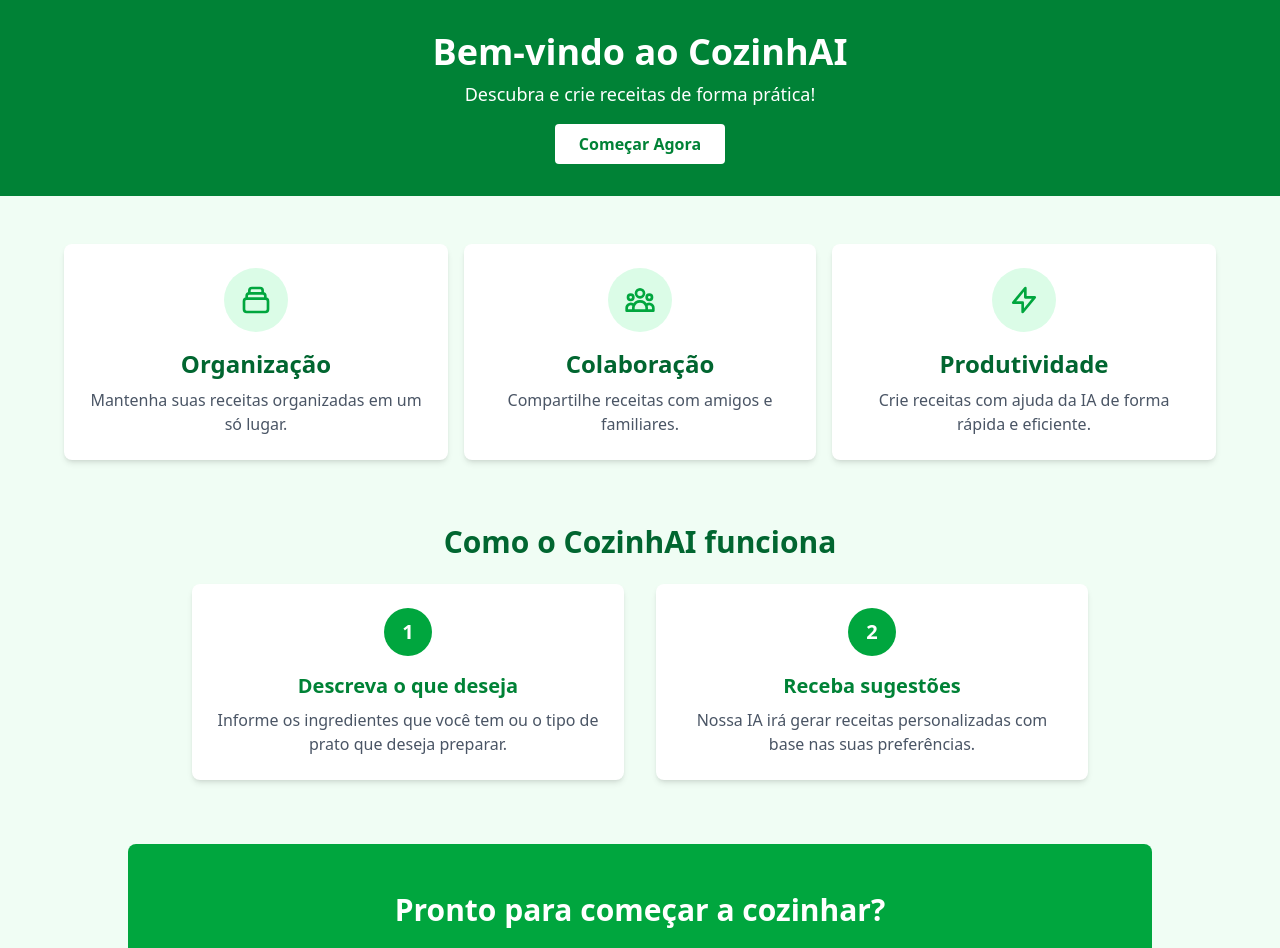
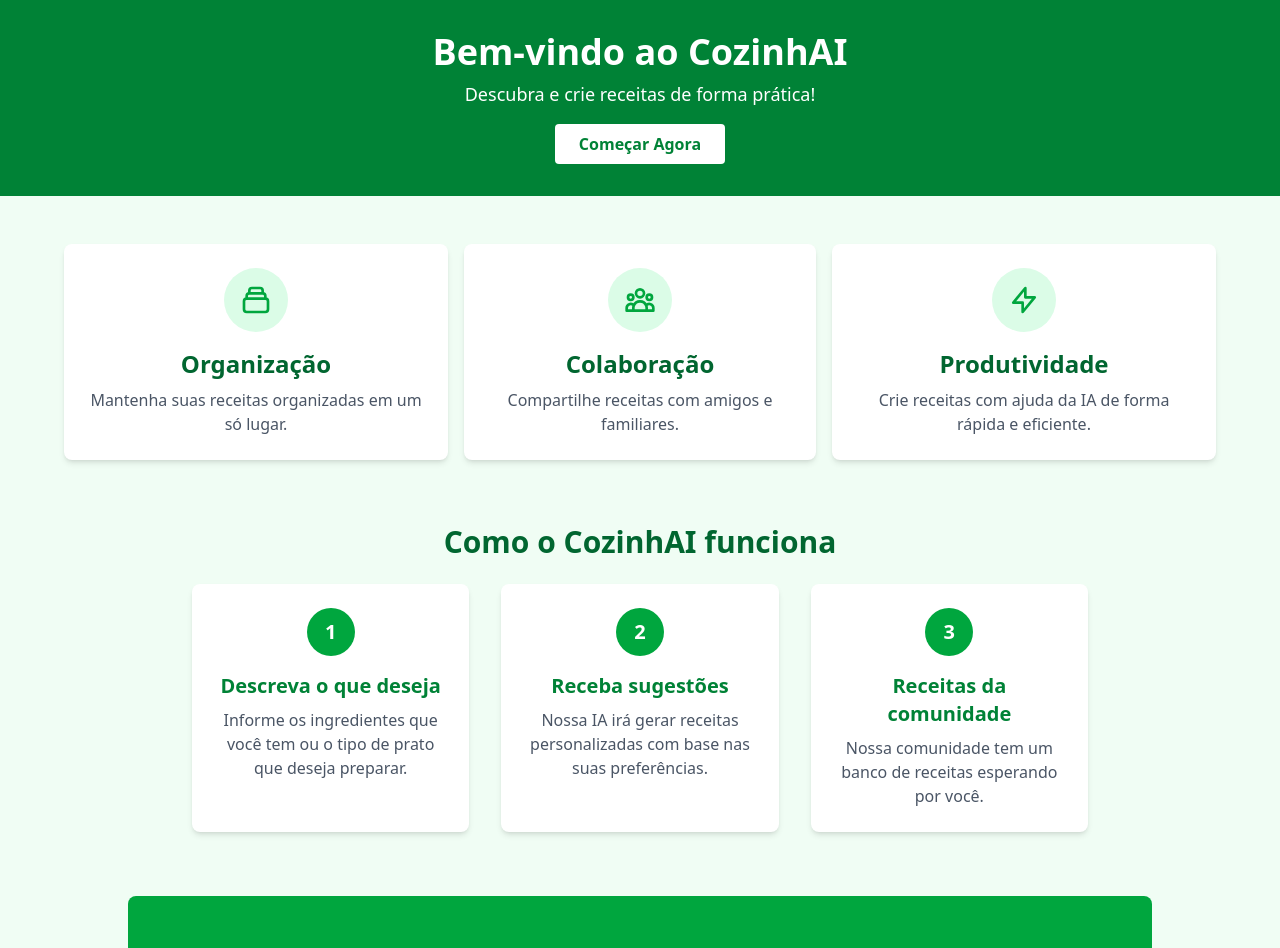
Before and after one commit to GerenciamentoCozinhAI/cozinhAI, a React (Vite) app in the folder frontend/: page / in a window 1280 px wide. Shown: the top 948 px of the page. Built offline with nearby package versions, Linux system fonts and the light colour scheme; no server answers.

Commit message:
feat: Editing landing page

```diff
--- a/frontend/src/pages/LandingPage.tsx
+++ b/frontend/src/pages/LandingPage.tsx
@@ -78,7 +78,7 @@ export default function LandingPage() {
 
           <section className="mt-16 max-w-4xl mx-auto text-center">
             <h2 className="text-3xl font-bold text-green-800 mb-6">Como o CozinhAI funciona</h2>
-            <div className="grid grid-cols-1 md:grid-cols-2 gap-8">
+            <div className="grid grid-cols-1 md:grid-cols-3 gap-8">
               <div className="bg-white p-6 rounded-lg shadow-md">
               <div className="w-12 h-12 bg-green-600 text-white rounded-full flex items-center justify-center mx-auto mb-4 text-xl font-bold">
                 1
@@ -98,17 +98,28 @@ export default function LandingPage() {
                 Nossa IA irá gerar receitas personalizadas com base nas suas preferências.
               </p>
               </div>
+
+              <div className="bg-white p-6 rounded-lg shadow-md">
+              <div className="w-12 h-12 bg-green-600 text-white rounded-full flex items-center justify-center mx-auto mb-4 text-xl font-bold">
+                3
+              </div>
+              <h3 className="text-xl font-semibold text-green-700">Receitas da comunidade</h3>
+              <p className="mt-2 text-gray-600">
+                Nossa comunidade tem um banco de receitas esperando por você.
+              </p>
+              </div>
             </div>
           </section>
 
           <section className="mt-16 bg-green-600 text-white py-12 px-4 rounded-lg max-w-5xl mx-auto">
             <div className="text-center">
               <h2 className="text-3xl font-bold mb-4">Pronto para começar a cozinhar?</h2>
+              <h3 className="text-2xl font-bold mb-4">Use nosso site para gerar sua receita</h3>
               <p className="text-lg mb-6 max-w-2xl mx-auto">
                 Junte-se a outras pessoas que já estão usando o CozinhAI para criar refeições deliciosas.
               </p>
               <button
-                onClick={() => navigate('/home')}
+                onClick={() => navigate('/login')}
                 className="px-8 py-3 bg-white text-green-700 font-bold rounded-lg hover:bg-gray-100 transition-colors text-lg"
               >
                 Experimente Gratuitamente
```
Lines whose indentation alone changed are shown as unchanged.
